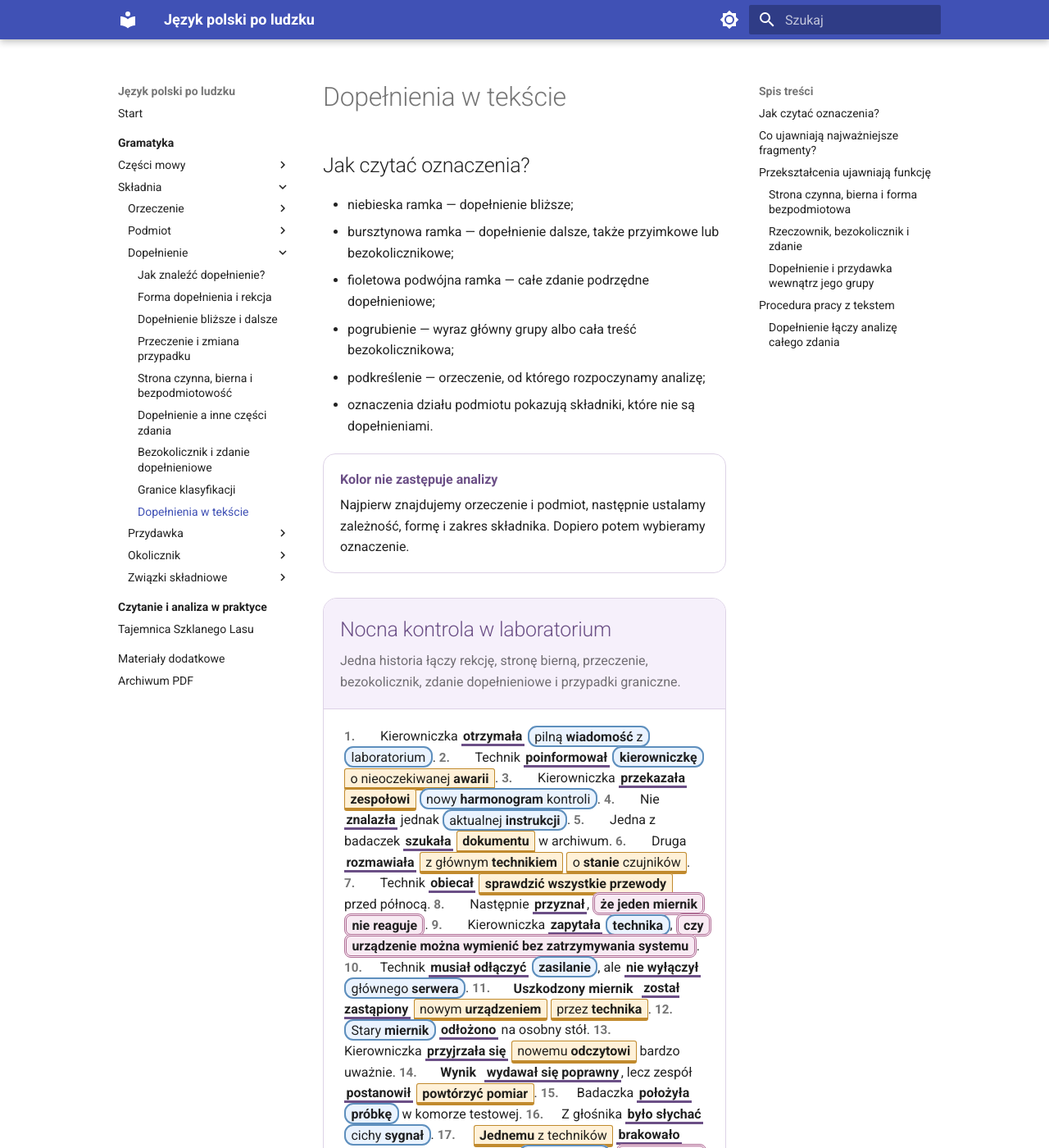
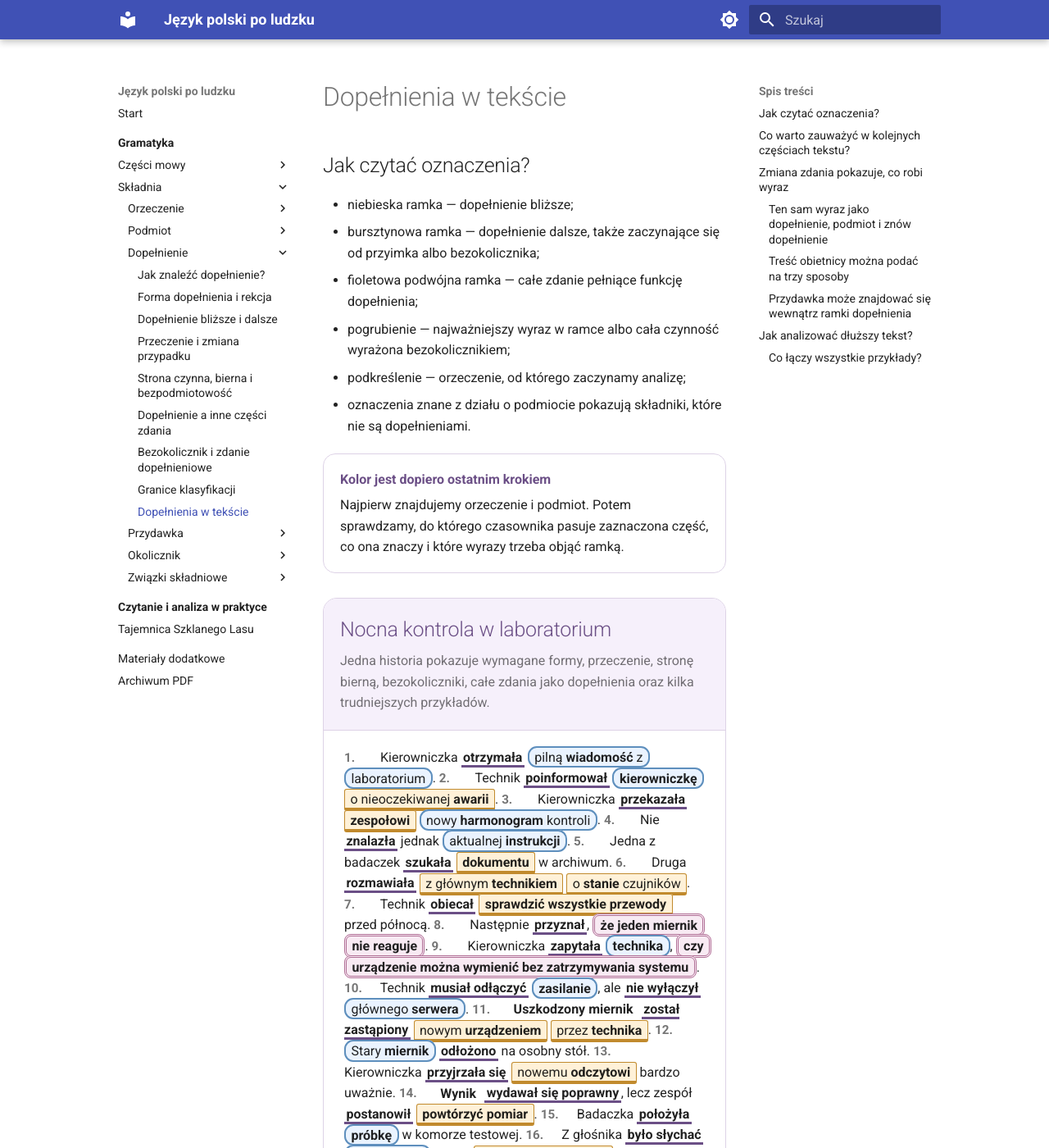
Before and after one commit to dchorazkiewicz/SP_JP, an MkDocs documentation site: the page built from docs/gramatyka/skladnia/dopelnienie/dopelnienia-w-tekscie.md, in a window 1280 px wide and 1400 px high. Shown: the whole window at 82% size. Built offline with MkDocs 1.6.1 and Material for MkDocs 9.7.7, drawn with Linux system fonts in a browser that asks for light colours; some of the changed text lies outside the part shown.

Commit message:
Uprość komentarze w końcowej lekcji dopełnienia

```diff
--- a/docs/gramatyka/skladnia/dopelnienie/dopelnienia-w-tekscie.md
+++ b/docs/gramatyka/skladnia/dopelnienie/dopelnienia-w-tekscie.md
@@ -5,21 +5,21 @@
 ## Jak czytać oznaczenia?
 
 - niebieska ramka — dopełnienie bliższe;
-- bursztynowa ramka — dopełnienie dalsze, także przyimkowe lub bezokolicznikowe;
-- fioletowa podwójna ramka — całe zdanie podrzędne dopełnieniowe;
-- pogrubienie — wyraz główny grupy albo cała treść bezokolicznikowa;
-- podkreślenie — orzeczenie, od którego rozpoczynamy analizę;
-- oznaczenia działu podmiotu pokazują składniki, które nie są dopełnieniami.
+- bursztynowa ramka — dopełnienie dalsze, także zaczynające się od przyimka albo bezokolicznika;
+- fioletowa podwójna ramka — całe zdanie pełniące funkcję dopełnienia;
+- pogrubienie — najważniejszy wyraz w ramce albo cała czynność wyrażona bezokolicznikiem;
+- podkreślenie — orzeczenie, od którego zaczynamy analizę;
+- oznaczenia znane z działu o podmiocie pokazują składniki, które nie są dopełnieniami.
 
 <div class="object-checkpoint">
-  <div class="object-checkpoint__title">Kolor nie zastępuje analizy</div>
-  <p>Najpierw znajdujemy orzeczenie i podmiot, następnie ustalamy zależność, formę i zakres składnika. Dopiero potem wybieramy oznaczenie.</p>
+  <div class="object-checkpoint__title">Kolor jest dopiero ostatnim krokiem</div>
+  <p>Najpierw znajdujemy orzeczenie i podmiot. Potem sprawdzamy, do którego czasownika pasuje zaznaczona część, co ona znaczy i które wyrazy trzeba objąć ramką.</p>
 </div>
 
 <div class="object-reading">
   <div class="object-reading-header">
     <h2>Nocna kontrola w laboratorium</h2>
-    <p>Jedna historia łączy rekcję, stronę bierną, przeczenie, bezokolicznik, zdanie dopełnieniowe i przypadki graniczne.</p>
+    <p>Jedna historia pokazuje wymagane formy, przeczenie, stronę bierną, bezokoliczniki, całe zdania jako dopełnienia oraz kilka trudniejszych przykładów.</p>
   </div>
   <div class="object-reading-text" markdown>
 
@@ -72,19 +72,19 @@
   </div>
 </div>
 
-## Co ujawniają najważniejsze fragmenty?
+## Co warto zauważyć w kolejnych częściach tekstu?
 
 <div class="object-series">
-  <div class="object-row"><span class="object-badge">zdania 1–6</span><p>Różne czasowniki otwierają miejsca dla rzeczy, odbiorcy, osoby poinformowanej, treści informacji i rozmówcy. <strong>Instrukcji</strong> wynika z przeczenia, a <strong>dokumentu</strong> z rekcji czasownika <em>szukać</em>.</p><span class="object-note">rekcja i przeczenie</span></div>
-  <div class="object-row"><span class="object-badge">zdania 7–10</span><p>Bezokolicznik podaje treść obietnicy, zdania podrzędne treść przyznania i pytania, a <em>musiał odłączyć</em> pozostaje jednym orzeczeniem złożonym.</p><span class="object-note">treść a orzeczenie</span></div>
-  <div class="object-row"><span class="object-badge">zdania 11–12</span><p>W stronie biernej miernik jest podmiotem, <em>przez technika</em> wskazuje wykonawcę, a <em>nowym urządzeniem</em> rzecz zastępującą. Po formie <em>odłożono</em> miernik pozostaje dopełnieniem.</p><span class="object-note">zmiana funkcji</span></div>
-  <div class="object-row"><span class="object-badge">zdania 13–17</span><p>Tekst odróżnia dopełnienie od okolicznika, osoby doświadczającej i podmiotu logicznego.</p><span class="object-note">granice klasyfikacji</span></div>
-  <div class="object-row"><span class="object-badge">zdania 18–23</span><p>Pojawiają się pytanie zależne, dwa dopełnienia przy jednym czasowniku, rekcja dopełniaczowa i końcowa strona bierna.</p><span class="object-note">synteza</span></div>
+  <div class="object-row"><span class="object-badge">zdania 1–6</span><p>Każdy czasownik łączy się z innymi dopowiedzeniami. Wyraz <strong>instrukcji</strong> ma dopełniacz z powodu przeczenia <em>nie znalazła</em>. Wyraz <strong>dokumentu</strong> ma dopełniacz dlatego, że mówimy <em>szukać czegoś</em>.</p><span class="object-note">forma dopełnienia</span></div>
+  <div class="object-row"><span class="object-badge">zdania 7–10</span><p>Bezokolicznik podaje treść obietnicy, całe zdania podają treść przyznania i pytania, a wyrazy <em>musiał odłączyć</em> razem tworzą orzeczenie.</p><span class="object-note">czynność lub całe zdanie</span></div>
+  <div class="object-row"><span class="object-badge">zdania 11–12</span><p>W zdaniu biernym miernik jest podmiotem. Wyrażenie <em>przez technika</em> mówi, kto wykonał czynność. Po formie <em>odłożono</em> wyraz <em>miernik</em> pozostaje dopełnieniem.</p><span class="object-note">zmiana roli wyrazu</span></div>
+  <div class="object-row"><span class="object-badge">zdania 13–17</span><p>Wyraz <em>odczytowi</em> jest dopełnieniem, <em>w komorze testowej</em> opisuje miejsce, a <em>pewności</em> jest podmiotem logicznym.</p><span class="object-note">podobne, lecz różne części</span></div>
+  <div class="object-row"><span class="object-badge">zdania 18–23</span><p>Całe zdanie może podawać treść sprawdzenia lub wypowiedzi. Czasownik <em>porównała</em> łączy się z dwoma dopełnieniami, a w ostatnim zdaniu raport jest podmiotem.</p><span class="object-note">połączenie wiadomości</span></div>
 </div>
 
-## Przekształcenia ujawniają funkcję
+## Zmiana zdania pokazuje, co robi wyraz
 
-### Strona czynna, bierna i forma bezpodmiotowa
+### Ten sam wyraz jako dopełnienie, podmiot i znów dopełnienie
 
 > Technik <span class="object-predicate">wymienił</span> <span class="object-mark object-mark--direct"><strong>miernik</strong></span>.
 
@@ -92,9 +92,9 @@
 
 > <span class="object-mark object-mark--direct"><strong>Miernik</strong></span> <span class="object-predicate">wymieniono</span> przed północą.
 
-Ten sam rzeczownik jest kolejno dopełnieniem, podmiotem i ponownie dopełnieniem w zdaniu bezpodmiotowym.
+W pierwszym zdaniu miernik odpowiada na pytanie **co technik wymienił?** W drugim to o mierniku mówi orzeczenie **został wymieniony**. W trzecim ponownie odpowiada na pytanie **wymieniono co?**, a zdanie nie ma podmiotu.
 
-### Rzeczownik, bezokolicznik i zdanie
+### Treść obietnicy można podać na trzy sposoby
 
 > Technik <span class="object-predicate">obiecał</span> <span class="object-mark object-mark--direct"><strong>pomoc</strong></span>.
 
@@ -102,33 +102,34 @@
 
 > Technik <span class="object-predicate">obiecał</span>, <span class="object-mark object-mark--clausal"><strong>że pomoże zespołowi</strong></span>.
 
-Treść obietnicy może zostać nazwana rzeczownikiem, bezokolicznikiem albo całym zdaniem. Rzeczownik **pomoc** jest dopełnieniem bliższym, ponieważ możliwa jest transformacja **pomoc została obiecana**.
+Treść obietnicy może być wyrażona rzeczownikiem, bezokolicznikiem albo całym zdaniem. Wyraz **pomoc** jest dopełnieniem bliższym, ponieważ możemy powiedzieć **pomoc została obiecana**.
 
-### Dopełnienie i przydawka wewnątrz jego grupy
+### Przydawka może znajdować się wewnątrz ramki dopełnienia
 
 > Kierowniczka <span class="object-predicate">przeczytała</span> <span class="object-mark object-mark--direct">dokładny <strong>raport</strong> o awarii miernika</span>.
 
-Cała grupa jest dopełnieniem czasownika **przeczytała**. Wewnątrz niej wyrażenia **dokładny** i **o awarii miernika** określają rzeczownik **raport**.
+Całe **dokładny raport o awarii miernika** odpowiada na pytanie **co przeczytała?** i jest dopełnieniem. Wewnątrz tej ramki wyrazy **dokładny** oraz **o awarii miernika** opisują rzeczownik **raport**.
 
-## Procedura pracy z tekstem
+## Jak analizować dłuższy tekst?
 
 <div class="object-checklist">
-  <div><strong>Podziel tekst na zdania i zdania składowe.</strong></div>
-  <div><strong>Przy każdym orzeczeniu ustal podmiot albo jego brak.</strong></div>
-  <div><strong>Sprawdź, jakie osoby, rzeczy i treści otwiera znaczenie orzeczenia.</strong></div>
-  <div><strong>Ustal rekcję oraz zakres całej grupy dopełnienia.</strong></div>
-  <div><strong>Rozróżnij dopełnienia bliższe, dalsze i całe zdania dopełnieniowe.</strong></div>
-  <div><strong>Skontroluj przypadki graniczne przez zgodę, stronę bierną i wyraz nadrzędny.</strong></div>
+  <div><strong>Podziel tekst na zdania.</strong> W zdaniu złożonym znajdź również jego mniejsze części z własnymi orzeczeniami.</div>
+  <div><strong>Przy każdym orzeczeniu znajdź podmiot albo sprawdź, że go nie ma.</strong></div>
+  <div><strong>Zapytaj, jakie osoby, rzeczy, czynności lub wiadomości trzeba dopowiedzieć po czasowniku.</strong></div>
+  <div><strong>Sprawdź wymaganą formę.</strong> Na przykład: <em>szukać czegoś</em>, <em>pomagać komuś</em>, <em>myśleć o czymś</em>.</div>
+  <div><strong>Zaznacz całe dopełnienie razem z jego określeniami.</strong></div>
+  <div><strong>W trudnym przykładzie sprawdź zmianę liczby, stronę bierną i to, który wyraz jest najważniejszy w grupie.</strong></div>
 </div>
 
 <div class="object-summary">
-<h3>Dopełnienie łączy analizę całego zdania</h3>
+<h3>Co łączy wszystkie przykłady?</h3>
 <ul>
-  <li>Zawsze zależy od wcześniej rozpoznanego orzeczenia albo jego składnika.</li>
-  <li>Jego forma wynika z rekcji, przeczenia i budowy całej konstrukcji.</li>
+  <li>Dopełnienia szukamy dopiero po znalezieniu orzeczenia i podmiotu.</li>
+  <li>Czasownik może wymagać konkretnego przypadku, przyimka albo większej treści.</li>
+  <li>Po przeczeniu biernik często zmienia się w dopełniacz.</li>
   <li>W stronie biernej dopełnienie bliższe może stać się podmiotem.</li>
-  <li>Bezokolicznik i całe zdanie mogą podawać treść wymaganą przez czasownik.</li>
-  <li>Poprawna analiza wymaga odróżnienia dopełnienia od podmiotu, orzecznika, przydawki i okolicznika.</li>
+  <li>Dopełnieniem może być rzeczownik, bezokolicznik lub całe zdanie.</li>
+  <li>Dopełnienie trzeba odróżnić od podmiotu, części orzeczenia, przydawki i okolicznika.</li>
 </ul>
 </div>
 
```
